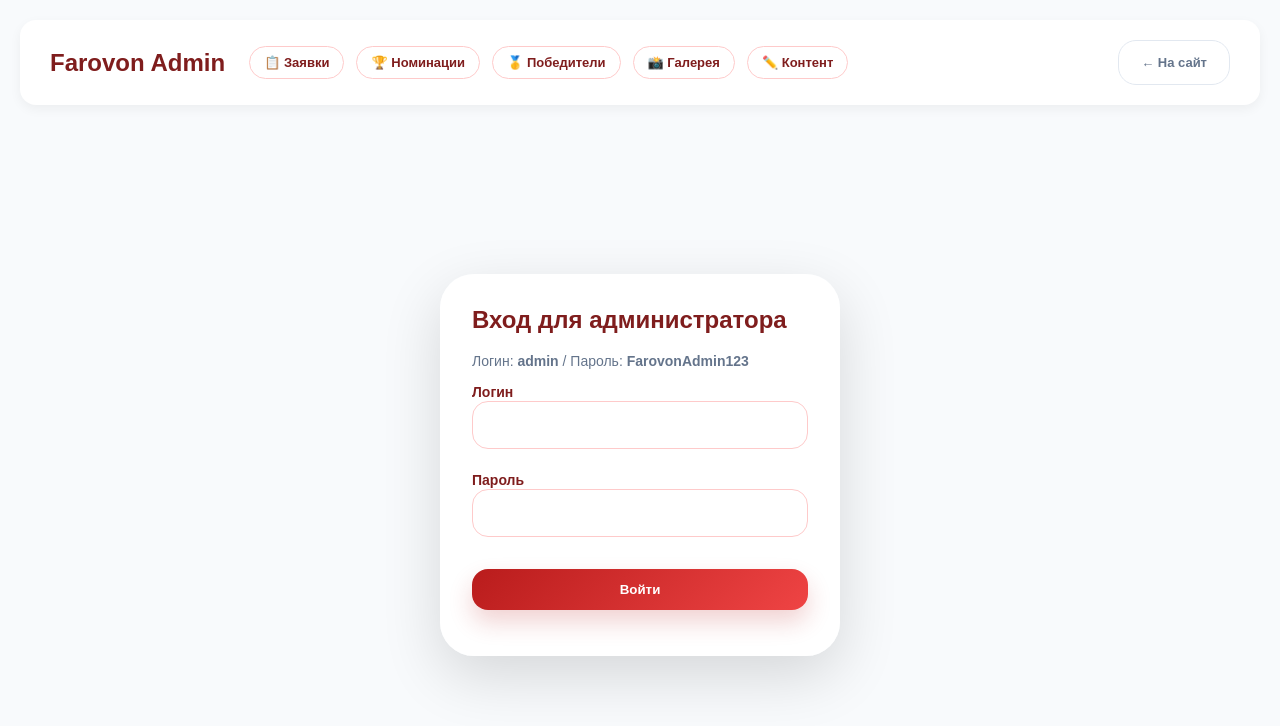
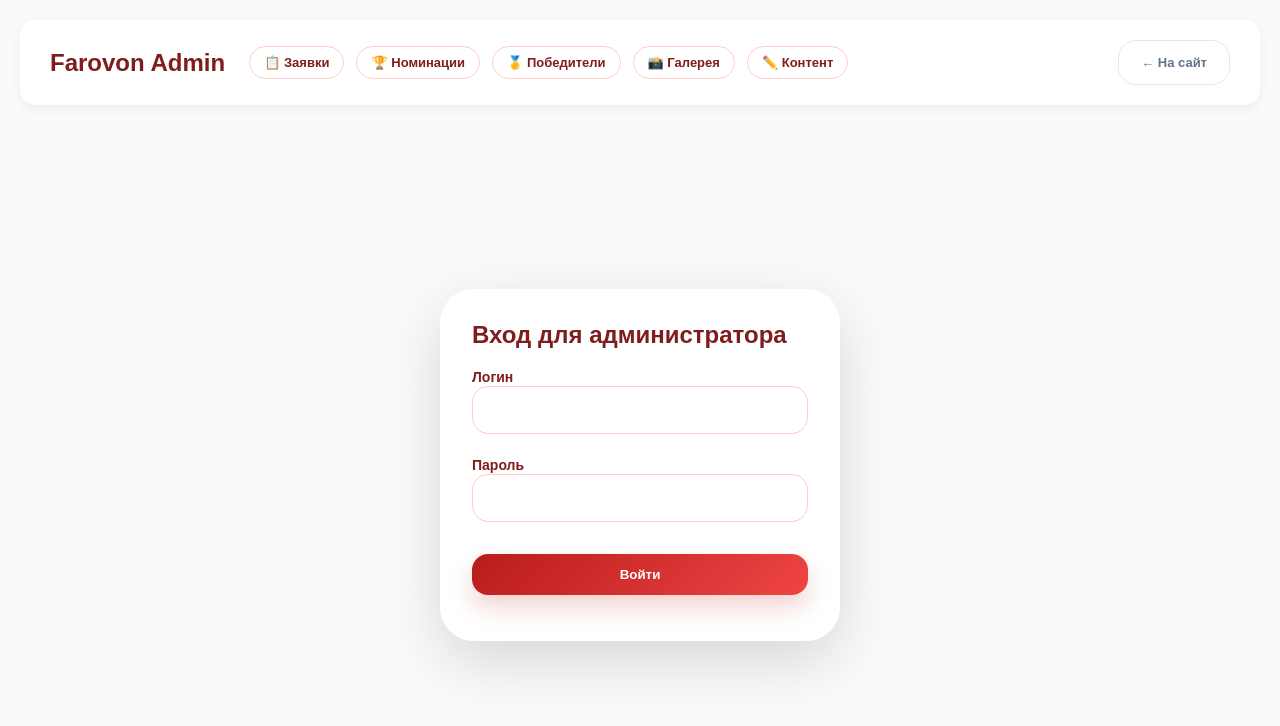
Before and after one commit to nurik432/awards, a Next.js app: page /admin/login in a window 1280 px wide. Shown: the top 726 px of the page. Built offline with nearby package versions, Linux system fonts and the light colour scheme.

Commit message:
feat: implement admin authentication using NextAuth with credentials provider and protected routes

```diff
--- a/src/app/admin/login/page.tsx
+++ b/src/app/admin/login/page.tsx
@@ -13,8 +13,7 @@ export default async function LoginPage({
     <div style={{ display: 'flex', alignItems: 'center', justifyContent: 'center', minHeight: '80vh' }}>
       <div className="white-panel" style={{ width: '100%', maxWidth: '400px' }}>
         <h2 style={{ color: '#7f1d1d', marginTop: 0 }}>Вход для администратора</h2>
-        <p style={{ color: '#64748b', fontSize: '14px' }}>Логин: <strong>admin</strong> / Пароль: <strong>FarovonAdmin123</strong></p>
-        <form
+                <form
           action={async (formData) => {
             "use server"
             try {
--- a/src/auth.ts
+++ b/src/auth.ts
@@ -9,8 +9,8 @@ export const { handlers, signIn, signOut, auth } = NextAuth({
         password: { label: "Password", type: "password" },
       },
       authorize: async (credentials) => {
-        if (credentials.username === "admin" && credentials.password === "FarovonAdmin123") {
-           return { id: "1", name: "Admin", email: "admin@farovon.com" };
+if (credentials.username === process.env.ADMIN_USERNAME &&
+    credentials.password === process.env.ADMIN_PASSWORD) {
         }
         return null;
       },
```
Also changed, not shown: src/middleware.ts (+1 -20 lines).
